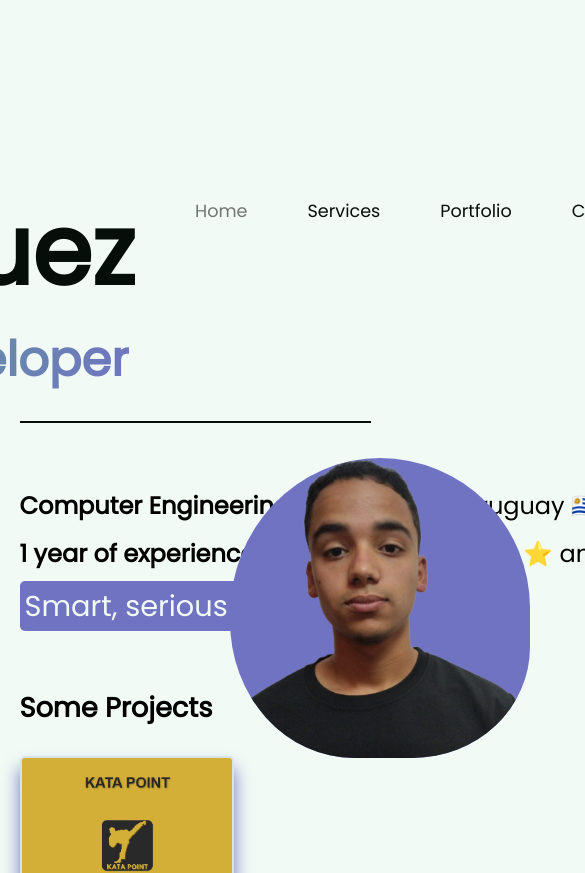
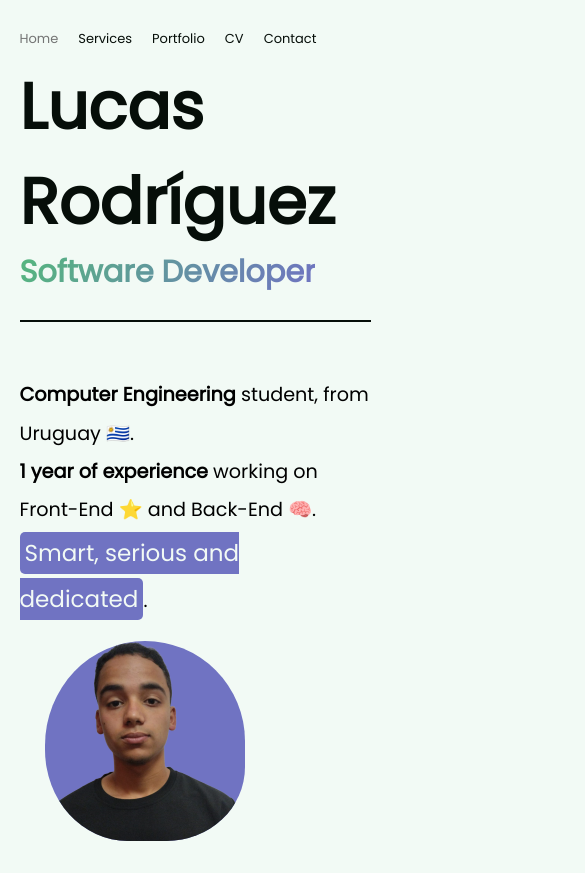
Before and after one commit to lucasrodriguez-dev/portfolio, a React (Create React App) app: page / in a window 390 px wide. Shown: the top 873 px of the page, 585 px wide, since content can reach past the window. Built offline with nearby package versions, Linux system fonts and the light colour scheme.

Commit message:
responsive for different screens

```diff
--- a/src/components/pages/ContactPage.js
+++ b/src/components/pages/ContactPage.js
@@ -1,13 +1,17 @@
-import React from 'react';
+import React, { useEffect } from 'react';
 import { ContactForm } from '../mycomponents/ContactForm';
 import { Icons } from '../mycomponents/Icons';
 
 export const ContactPage = () => {
 
+  useEffect(() => {
+    window.scrollTo(0, 0);
+  }, []);
+
   return (
     <section>
       <h3 className="heading">Contact</h3>
-      <article className="container-main">
+      <article className="container-main" id="container-contact-page">
         <ContactForm />
         <article id="container-contact-info">
           <div className="blob">
--- a/src/components/pages/CurriculumPage.js
+++ b/src/components/pages/CurriculumPage.js
@@ -1,6 +1,11 @@
-import React from 'react';
+import React, { useEffect } from 'react';
 
 export const CurriculumPage = () => {
+
+  useEffect(() => {
+    window.scrollTo(0, 0);
+  }, []);
+
   return (
     <section>
       <article id="container-cv">
--- a/src/components/pages/HomePage.js
+++ b/src/components/pages/HomePage.js
@@ -1,12 +1,18 @@
-import React from 'react';
+import React, { useEffect } from 'react';
 import { Link } from 'react-router-dom';
 import { ProjectList } from '../mycomponents/ProjectList';
 
 export const HomePage = () => {
+
+  useEffect(() => {
+    window.scrollTo(0, 0);
+  }, []);
+
   return (
     <section>
       <article className="container-main">
         <article className="container" id="container-presentation">
+          <div className="flex flex-row" id="container-p-me">
             <p id="p-presentation">
               <strong>Computer Engineering</strong> student, from Uruguay 🇺🇾.
               <br />
@@ -14,14 +20,15 @@ export const HomePage = () => {
               <br />
               <span className="highlight-secondary">Smart, serious and dedicated</span>.
             </p>
+            <article id="container-me">
+              <div className="blob">
+                <img className="image" src={"/images/me.png"} id="image-me" />
+              </div>
+            </article>
+          </div>
           <h3 className="subheading">Some projects</h3>
           <ProjectList limit={3} />
           <Link to="/myportfolio" className="button-primary">More of my work</Link>
-        </article>
-        <article>
-          <div className="blob">
-            <img className="image" src={"/images/me.png"} id="image-me"/>
-          </div>
         </article>
       </article>
     </section>
--- a/src/components/pages/NotFoundPage.js
+++ b/src/components/pages/NotFoundPage.js
@@ -1,6 +1,11 @@
-import React from 'react'
+import React, { useEffect } from 'react'
 
 export const NotFoundPage = () => {
+
+  useEffect(() => {
+    window.scrollTo(0, 0);
+  }, []);
+
   return (
     <section>
       <article id="container-not-found">
--- a/src/components/pages/PortfolioPage.js
+++ b/src/components/pages/PortfolioPage.js
@@ -1,7 +1,12 @@
-import React from 'react';
+import React, { useEffect } from 'react';
 import { ProjectList } from '../mycomponents/ProjectList';
 
 export const PortfolioPage = () => {
+
+  useEffect(() => {
+    window.scrollTo(0, 0);
+  }, []);
+
   return (
     <section>
       <article id="container-portfolio">
--- a/src/components/pages/ProjectPage.js
+++ b/src/components/pages/ProjectPage.js
@@ -9,6 +9,7 @@ export const ProjectPage = () => {
     const params = useParams();
 
     useEffect(() => {
+        window.scrollTo(0, 0);
         let projectId = params.id;
         let project = myProjects.filter(proj => proj.id === projectId)[0];
         setProject(project);
@@ -22,7 +23,7 @@ export const ProjectPage = () => {
                     <div className="mask">
                         <img src={`/images/${project.id}.png`} style={{ width: "100%", height: "100%", objectFit: "cover" }} />
                     </div>
-                    <div>
+                    <div id="project-technologies">
                         <ul className="technologies flex flex-column">
                             {
                                 project.technologies &&
--- a/src/components/pages/ServicesPage.js
+++ b/src/components/pages/ServicesPage.js
@@ -1,8 +1,13 @@
-import React from 'react';
+import React, { useEffect } from 'react';
 import { myServices } from "../../data/myServices";
 import { Service } from '../mycomponents/Service';
 
 export const ServicesPage = () => {
+
+  useEffect(() => {
+    window.scrollTo(0, 0);
+  }, []);
+
   return (
     <section>
       <article id="container-services">
--- a/src/index.css
+++ b/src/index.css
@@ -198,8 +198,8 @@ nav ul li a.active {
   line-height: 2;
 }
 
-p #p-presentation {
-  font-size: 1.7rem;
+#container-me {
+  transform: translateX(200px);
 }
 
 #image-me {
@@ -528,6 +528,174 @@ footer {
 
 /* RESPONSIVE */
 
+/* MacBook Pro */
+@media (max-width: 1440px) {
+
+  /* HEADLINES */
+  h1 {
+    font-size: 5rem;
+  }
+
+  h2 {
+    font-size: 2.49rem;
+  }
+
+  .heading {
+    font-size: 2rem;
+  }
+
+  .subheading {
+    font-size: 1.41rem;
+  }
+
+  /* HOMEPAGE */
+  #container-me {
+    transform: translateX(-100px);
+  }
+
+  /* SERVICES */
+  .service-card {
+    width: 350px;
+  }
+}
+
+/* iPad */
+@media (max-width: 768px) {
+
+  /* GENERAL */
+  header {
+    flex-direction: column-reverse;
+    align-items: flex-start;
+    justify-content: space-evenly;
+  }
+
+  /* NAVBAR */
+  nav.navbar ul {
+    margin: 0;
+  }
+
+  nav.navbar ul li {
+    margin: 0 40px 0 0;
+  }
+
+  /* HOMEPAGE */
+  .blob {
+    width: 200px;
+    height: 200px;
+  }
+
+  #p-presentation {
+    width: 500px;
+    font-size: 1.2rem;
+    margin-right: 100px;
+  }
+
+  .project .mask .overlay p {
+    font-size: small;
+  }
+
+  /* SERVICES */
+  .service-card {
+    width: 280px;
+  }
+
+  /* CONTACT */
+  #container-contact-info-info {
+    flex-direction: column;
+    align-items: flex-start;
+    gap: 20px;
+  }
+}
+
+/* iPhone 12 Pro */
+@media (max-width: 390px) {
+
+  /* HEADLINES */
+  h1 {
+    font-size: 4rem;
+  }
+
+  h2 {
+    font-size: 1.9rem
+  }
+
+  .heading {
+    font-size: 1.6rem;
+  }
+
+  .subheading {
+    font-size: 1.13rem;
+  }
+
+  /* NAVBAR */
+  nav.navbar ul li a {
+    font-size: small;
+  }
+
+  nav.navbar ul li {
+    margin: 0 20px 0 0;
+  }
+
+  /* HOMEPAGE */
+  #container-p-me {
+    flex-direction: column;
+    margin-bottom: 30px;
+  }
+
+  #p-presentation {
+    width: 350px;
+    font-size: 1.2rem;
+    margin-right: 100px;
+  }
+
+  #container-me {
+    align-self: center;
+  }
+
+  .projects {
+    flex-wrap: wrap;
+  }
+
+  .project {
+    flex-basis: 100%;
+  }
+
+  /* PROJECT */
+  #project-mask-technologies .technologies {
+    flex-direction: row;
+    margin: -20px 0 50px 0;
+  }
+
+  #project-technologies {
+    width: 300px;
+  }
+
+  .project span {
+    font-size: small;
+  }
+
+  .text-box p {
+    font-size: small;
+  }
+
+  .text-box p.highlight-secondary {
+    font-size: 1rem;
+  }
+
+  /* CONTACT */
+  #container-contact-page {
+    flex-direction: column;
+  }
+
+  #container-contact {
+    width: 100%;
+  }
+
+  #container-contact-info .blob {
+    display: none;
+  }
+
+}
 
 /* ANIMATIONS */
 
```
Lines whose indentation alone changed are shown as unchanged.
